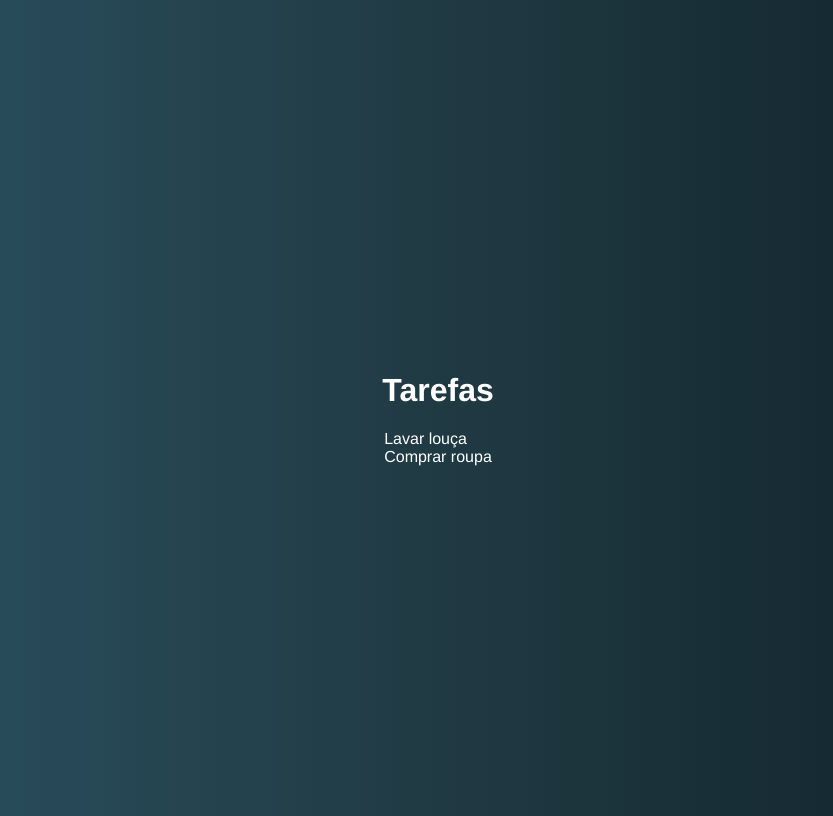
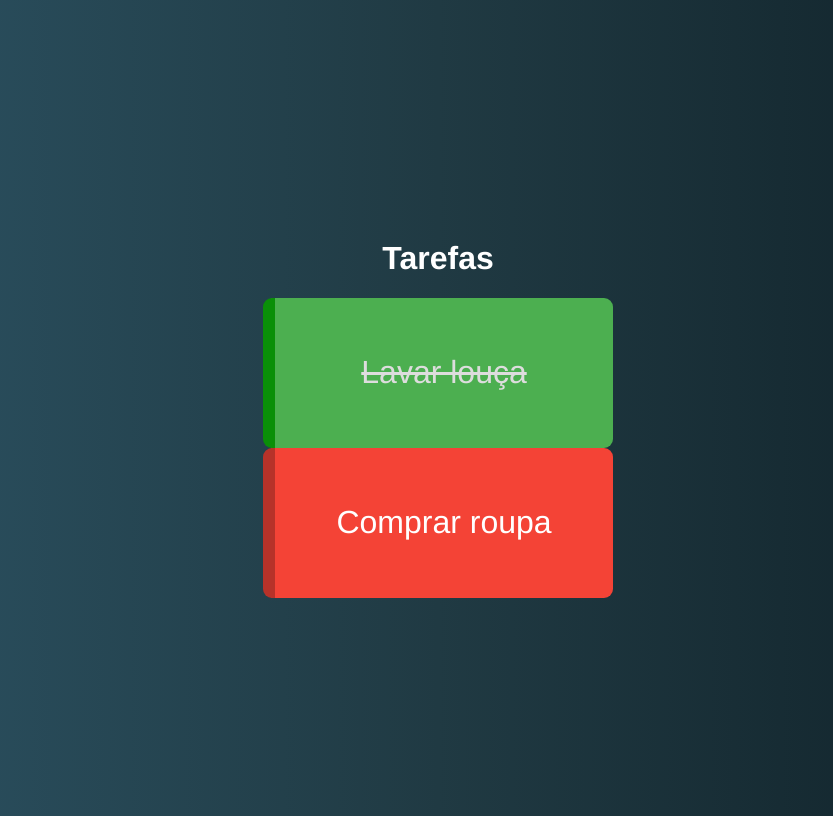
Before and after one commit to hayashirafael/todo-vue, a Vue app: page / in a window 1280 px wide. Shown: the whole page, without its empty margins (202-1035 px from the left). Built offline with nearby package versions, Linux system fonts and the light colour scheme.

Commit message:
<chore> passando props do pai para irmão e renderizando em outro componente

```diff
--- a/src/components/TaskGrid.vue
+++ b/src/components/TaskGrid.vue
@@ -1,14 +1,16 @@
 <template>
-  <div class="tasks">
+  <div class="task-grid">
      <template>
-        <div v-for="task in tasks" :key="task.name">{{task.name}}</div>
+        <Task v-for="task in tasks" :key="task.name" :task="task"></Task>
      </template>
 
   </div>
 </template>
 
 <script>
+import Task from './Task.vue'
 export default {
+   components: {Task},
    props: {
       tasks: {type: Array, required: true},
 
```
